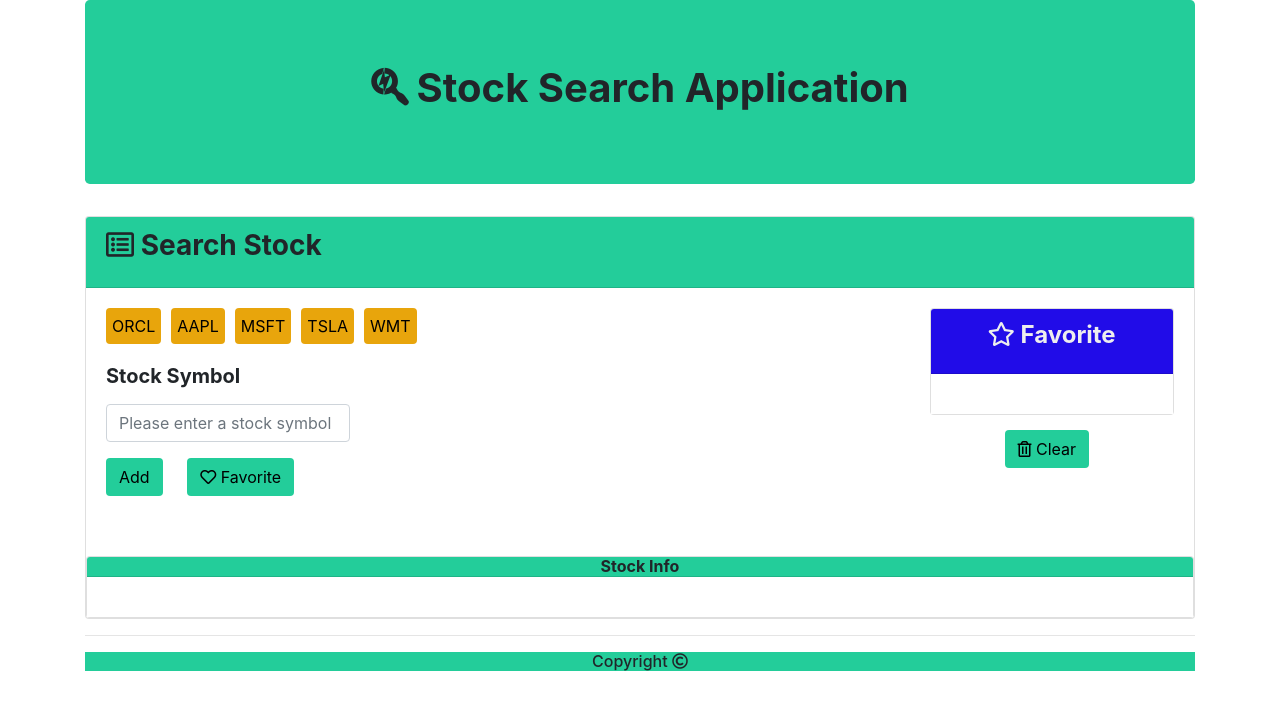
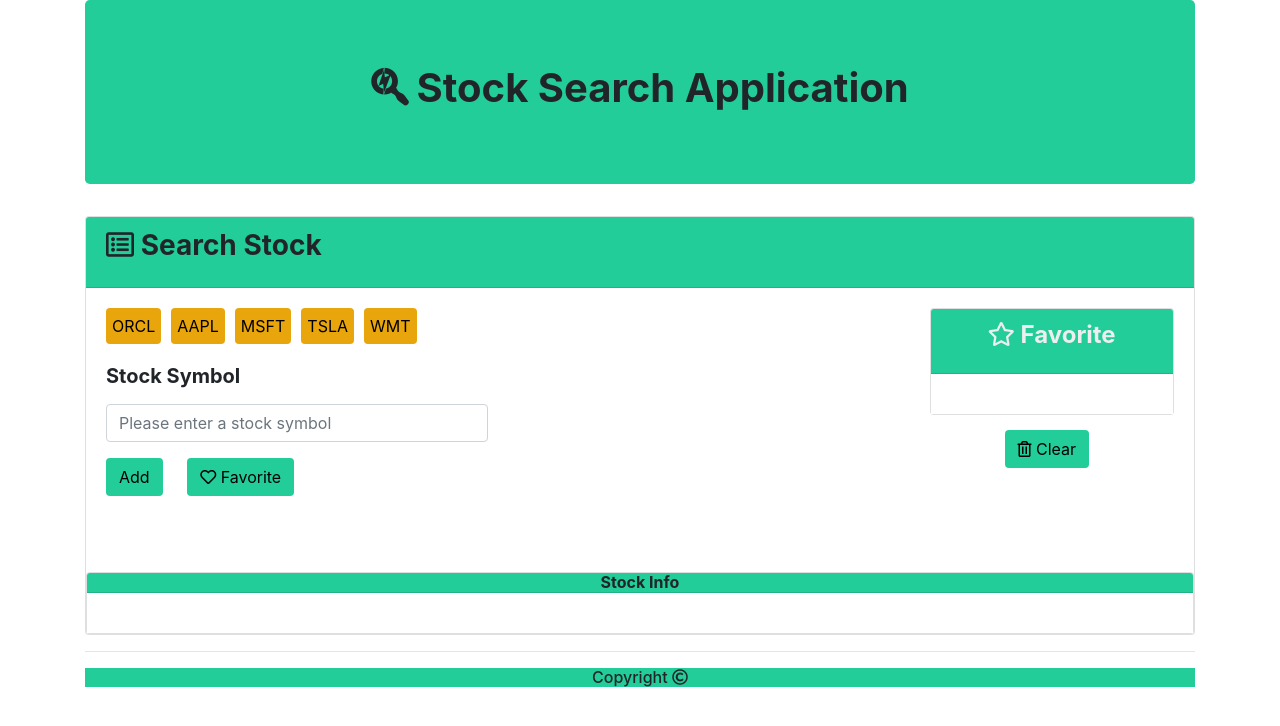
Before and after one commit to RachidaSK/StockSearchApplication, a plain HTML site: page index.html in a window 1280 px wide. Drawn offline with nearby package versions, Linux system fonts and the light colour scheme; no server answers.

Commit message:
Add margin to the button

```diff
--- a/app.js
+++ b/app.js
@@ -88,6 +88,7 @@ const displayInfo = function () {
     }).then(function (response) {
         console.log(queryUrl);
         console.log(response);
+        $("#stock-view").empty();
         //card body content html
         const cardBody = $('<h3>').addClass('card-title text-center');
         //Grab and append the company logo to the card body
--- a/index.html
+++ b/index.html
@@ -41,8 +41,8 @@
                                 <div class="row">
                                     <div class="col-md-12" id="buttons-view"></div>
                                 </div>
-                                <div class="row">
-                                    <div class="col-md-4">
+                                <div class="row mb-3">
+                                    <div class="col-md-6">
                                         <form>
                                             <div class="form-group">
                                                 <label for="stock-input">
--- a/style.css
+++ b/style.css
@@ -15,7 +15,7 @@
     background: #23cd9a;
 }
 .card-header.favorite {
-    background: #210ce8;
+    background: #23cd9a;
     color: #eee;
 }
 .card-body {
```
